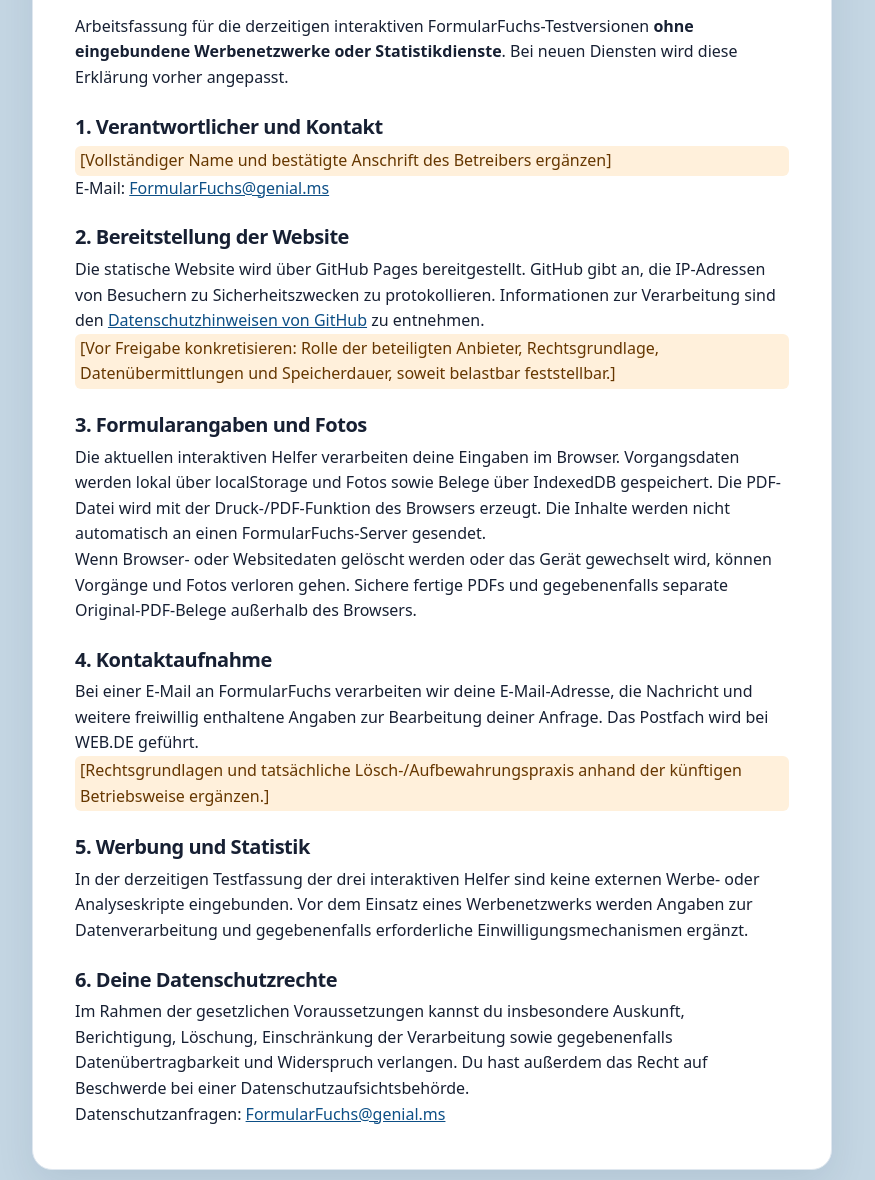
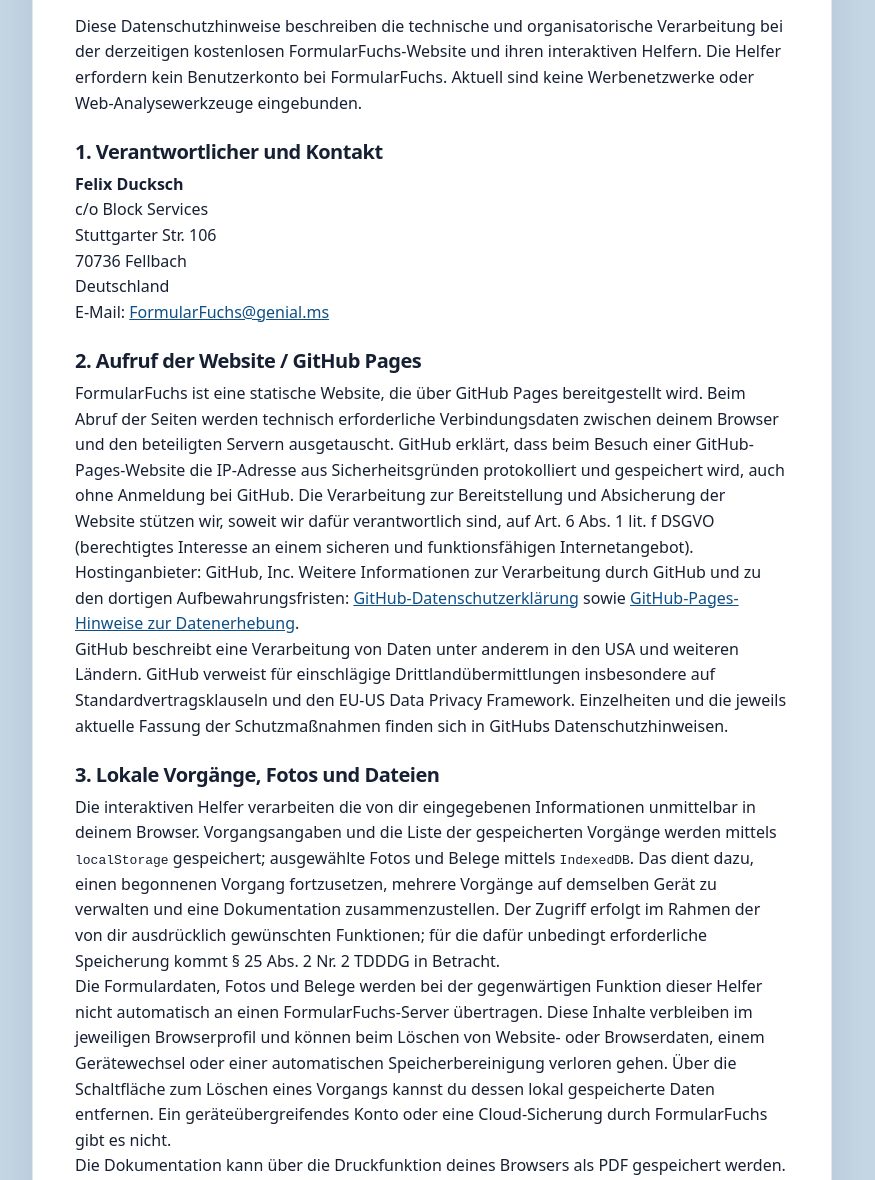
Before and after one commit to FormularFuchs/FormularFuchs.github.io, a plain HTML site: page datenschutz/index.html in a window 1280 px wide. Shown: the part 340-1520 px from the top of the page, without its empty margins (68-943 px from the left). Drawn offline with Linux system fonts and the light colour scheme.

Commit message:
Populate staged privacy statement with confirmed controller address and actual browser-local workflow

```diff
--- a/datenschutz/index.html
+++ b/datenschutz/index.html
@@ -22,24 +22,38 @@
     <article class="legal-card">
       <div class="draft-warning" role="status">Arbeitsentwurf – noch unvollständig und nicht zur Veröffentlichung freigegeben.</div>
       <h1>Datenschutzerklärung</h1>
-      <p>Arbeitsfassung für die derzeitigen interaktiven FormularFuchs-Testversionen <strong>ohne eingebundene Werbenetzwerke oder Statistikdienste</strong>. Bei neuen Diensten wird diese Erklärung vorher angepasst.</p>
+      <p>Diese Datenschutzhinweise beschreiben die technische und organisatorische Verarbeitung bei der derzeitigen kostenlosen FormularFuchs-Website und ihren interaktiven Helfern. Die Helfer erfordern kein Benutzerkonto bei FormularFuchs. Aktuell sind keine Werbenetzwerke oder Web-Analysewerkzeuge eingebunden.</p>
+
       <h2>1. Verantwortlicher und Kontakt</h2>
-      <p class="placeholder">[Vollständiger Name und bestätigte Anschrift des Betreibers ergänzen]</p>
+      <p><strong>Felix Ducksch</strong><br>
+      c/o Block Services<br>
+      Stuttgarter Str. 106<br>
+      70736 Fellbach<br>
+      Deutschland</p>
       <p>E-Mail: <a href="mailto:FormularFuchs@genial.ms">FormularFuchs@genial.ms</a></p>
-      <h2>2. Bereitstellung der Website</h2>
-      <p>Die statische Website wird über GitHub Pages bereitgestellt. GitHub gibt an, die IP-Adressen von Besuchern zu Sicherheitszwecken zu protokollieren. Informationen zur Verarbeitung sind den <a href="https://docs.github.com/en/site-policy/privacy-policies/github-general-privacy-statement">Datenschutzhinweisen von GitHub</a> zu entnehmen.</p>
-      <p class="placeholder">[Vor Freigabe konkretisieren: Rolle der beteiligten Anbieter, Rechtsgrundlage, Datenübermittlungen und Speicherdauer, soweit belastbar feststellbar.]</p>
-      <h2>3. Formularangaben und Fotos</h2>
-      <p>Die aktuellen interaktiven Helfer verarbeiten deine Eingaben im Browser. Vorgangsdaten werden lokal über localStorage und Fotos sowie Belege über IndexedDB gespeichert. Die PDF-Datei wird mit der Druck-/PDF-Funktion des Browsers erzeugt. Die Inhalte werden nicht automatisch an einen FormularFuchs-Server gesendet.</p>
-      <p>Wenn Browser- oder Websitedaten gelöscht werden oder das Gerät gewechselt wird, können Vorgänge und Fotos verloren gehen. Sichere fertige PDFs und gegebenenfalls separate Original-PDF-Belege außerhalb des Browsers.</p>
-      <h2>4. Kontaktaufnahme</h2>
-      <p>Bei einer E-Mail an FormularFuchs verarbeiten wir deine E-Mail-Adresse, die Nachricht und weitere freiwillig enthaltene Angaben zur Bearbeitung deiner Anfrage. Das Postfach wird bei WEB.DE geführt.</p>
-      <p class="placeholder">[Rechtsgrundlagen und tatsächliche Lösch-/Aufbewahrungspraxis anhand der künftigen Betriebsweise ergänzen.]</p>
-      <h2>5. Werbung und Statistik</h2>
-      <p>In der derzeitigen Testfassung der drei interaktiven Helfer sind keine externen Werbe- oder Analyseskripte eingebunden. Vor dem Einsatz eines Werbenetzwerks werden Angaben zur Datenverarbeitung und gegebenenfalls erforderliche Einwilligungsmechanismen ergänzt.</p>
-      <h2>6. Deine Datenschutzrechte</h2>
-      <p>Im Rahmen der gesetzlichen Voraussetzungen kannst du insbesondere Auskunft, Berichtigung, Löschung, Einschränkung der Verarbeitung sowie gegebenenfalls Datenübertragbarkeit und Widerspruch verlangen. Du hast außerdem das Recht auf Beschwerde bei einer Datenschutzaufsichtsbehörde.</p>
-      <p>Datenschutzanfragen: <a href="mailto:FormularFuchs@genial.ms">FormularFuchs@genial.ms</a></p>
+
+      <h2>2. Aufruf der Website / GitHub Pages</h2>
+      <p>FormularFuchs ist eine statische Website, die über GitHub Pages bereitgestellt wird. Beim Abruf der Seiten werden technisch erforderliche Verbindungsdaten zwischen deinem Browser und den beteiligten Servern ausgetauscht. GitHub erklärt, dass beim Besuch einer GitHub-Pages-Website die IP-Adresse aus Sicherheitsgründen protokolliert und gespeichert wird, auch ohne Anmeldung bei GitHub. Die Verarbeitung zur Bereitstellung und Absicherung der Website stützen wir, soweit wir dafür verantwortlich sind, auf Art. 6 Abs. 1 lit. f DSGVO (berechtigtes Interesse an einem sicheren und funktionsfähigen Internetangebot).</p>
+      <p>Hostinganbieter: GitHub, Inc. Weitere Informationen zur Verarbeitung durch GitHub und zu den dortigen Aufbewahrungsfristen: <a href="https://docs.github.com/en/site-policy/privacy-policies/github-general-privacy-statement" rel="noopener noreferrer" target="_blank">GitHub-Datenschutzerklärung</a> sowie <a href="https://docs.github.com/en/pages/getting-started-with-github-pages/what-is-github-pages" rel="noopener noreferrer" target="_blank">GitHub-Pages-Hinweise zur Datenerhebung</a>.</p>
+      <p>GitHub beschreibt eine Verarbeitung von Daten unter anderem in den USA und weiteren Ländern. GitHub verweist für einschlägige Drittlandübermittlungen insbesondere auf Standardvertragsklauseln und den EU-US Data Privacy Framework. Einzelheiten und die jeweils aktuelle Fassung der Schutzmaßnahmen finden sich in GitHubs Datenschutzhinweisen.</p>
+
+      <h2>3. Lokale Vorgänge, Fotos und Dateien</h2>
+      <p>Die interaktiven Helfer verarbeiten die von dir eingegebenen Informationen unmittelbar in deinem Browser. Vorgangsangaben und die Liste der gespeicherten Vorgänge werden mittels <code>localStorage</code> gespeichert; ausgewählte Fotos und Belege mittels <code>IndexedDB</code>. Das dient dazu, einen begonnenen Vorgang fortzusetzen, mehrere Vorgänge auf demselben Gerät zu verwalten und eine Dokumentation zusammenzustellen. Der Zugriff erfolgt im Rahmen der von dir ausdrücklich gewünschten Funktionen; für die dafür unbedingt erforderliche Speicherung kommt § 25 Abs. 2 Nr. 2 TDDDG in Betracht.</p>
+      <p>Die Formulardaten, Fotos und Belege werden bei der gegenwärtigen Funktion dieser Helfer nicht automatisch an einen FormularFuchs-Server übertragen. Diese Inhalte verbleiben im jeweiligen Browserprofil und können beim Löschen von Website- oder Browserdaten, einem Gerätewechsel oder einer automatischen Speicherbereinigung verloren gehen. Über die Schaltfläche zum Löschen eines Vorgangs kannst du dessen lokal gespeicherte Daten entfernen. Ein geräteübergreifendes Konto oder eine Cloud-Sicherung durch FormularFuchs gibt es nicht.</p>
+      <p>Die Dokumentation kann über die Druckfunktion deines Browsers als PDF gespeichert werden. Bereits exportierte PDFs musst du selbst verwalten. Wird ein Einlieferungsbeleg als PDF ausgewählt, wird dieser gegebenenfalls zusätzlich als separate Originaldatei zum Speichern angeboten und nicht zwangsläufig in die erzeugte Dokumentations-PDF eingebettet.</p>
+
+      <h2>4. Kontakt per E-Mail und Post</h2>
+      <p>Wenn du uns per E-Mail schreibst, verarbeiten wir deine Absenderadresse, den Inhalt deiner Nachricht und gegebenenfalls freiwillig mitgeschickte Unterlagen zur Bearbeitung und Beantwortung. Das E-Mail-Postfach wird bei WEB.DE geführt. Bei Briefen an die angegebene Serviceanschrift nimmt Anschrift.net / Block Services Post entgegen und stellt sie im Rahmen des gebuchten Services digital zur Verfügung.</p>
+      <p>Rechtsgrundlage ist je nach Anliegen Art. 6 Abs. 1 lit. b DSGVO (vorvertragliche oder vertragsbezogene Kommunikation) oder Art. 6 Abs. 1 lit. f DSGVO (berechtigtes Interesse, Fragen zum Angebot zu beantworten und Anfragen nachvollziehen zu können). Nachrichten und gegebenenfalls Briefe bewahren wir so lange auf, wie dies für die Bearbeitung und etwaige gesetzliche Nachweis- oder Aufbewahrungspflichten erforderlich ist. Schreib uns möglichst keine unnötigen sensiblen Daten oder vollständigen Ausweiskopien.</p>
+      <p>Datenschutzinformationen der beteiligten Anbieter: <a href="https://web.de/datenschutz/" rel="noopener noreferrer" target="_blank">WEB.DE</a> und <a href="https://anschrift.net/datenschutz/" rel="noopener noreferrer" target="_blank">Anschrift.net</a>.</p>
+
+      <h2>5. Externe Links, Werbung und Statistik</h2>
+      <p>Unsere Seiten können Links auf fremde Websites enthalten, etwa GitHub oder Projekt-Downloads. Erst beim Anklicken eines solchen Links rufst du die externe Website auf; dort gelten deren Datenschutzhinweise. Im derzeitigen Angebot sind keine externen Werbe-, Analyse- oder Tracking-Skripte integriert. Ein vorbereiteter Werbebereich ist deaktiviert und lädt keine Fremdinhalte. Falls sich dies ändert, werden die Angaben und gegebenenfalls nötige Einwilligungsmöglichkeiten vor der Aktivierung ergänzt.</p>
+
+      <h2>6. Deine Rechte</h2>
+      <p>Nach Maßgabe der gesetzlichen Voraussetzungen kannst du insbesondere Auskunft, Berichtigung, Löschung, Einschränkung der Verarbeitung und gegebenenfalls Datenübertragbarkeit verlangen sowie einer auf berechtigte Interessen gestützten Verarbeitung widersprechen. Du kannst dich bei einer Datenschutzaufsichtsbehörde beschweren. Für Fragen und Anträge kontaktiere <a href="mailto:FormularFuchs@genial.ms">FormularFuchs@genial.ms</a>.</p>
+      <p>Die nur lokal auf deinem Gerät gespeicherten Vorgänge können wir nicht aus einem FormularFuchs-Cloudkonto abrufen, berichtigen oder wiederherstellen. Du kannst sie direkt im jeweiligen Helfer verwalten und in deinem Browser löschen.</p>
+      <p>Stand: 20. September 2026. Bei wesentlichen Änderungen der Dienste oder der Datenverarbeitung wird dieser Text angepasst.</p>
     </article>
     <nav class="legal-links" aria-label="Weitere Seiten">
       <a href="/">Zur Startseite</a>
```
